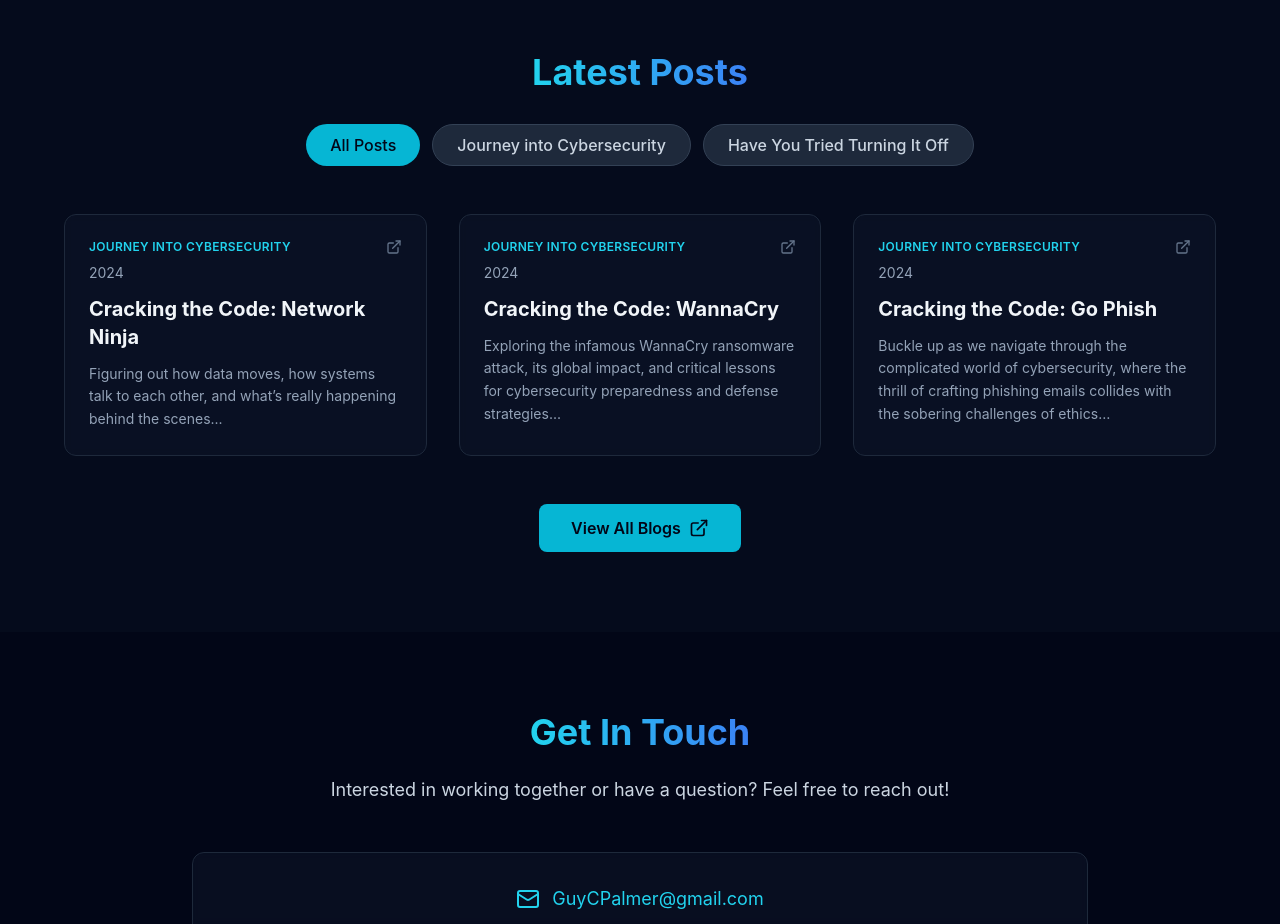
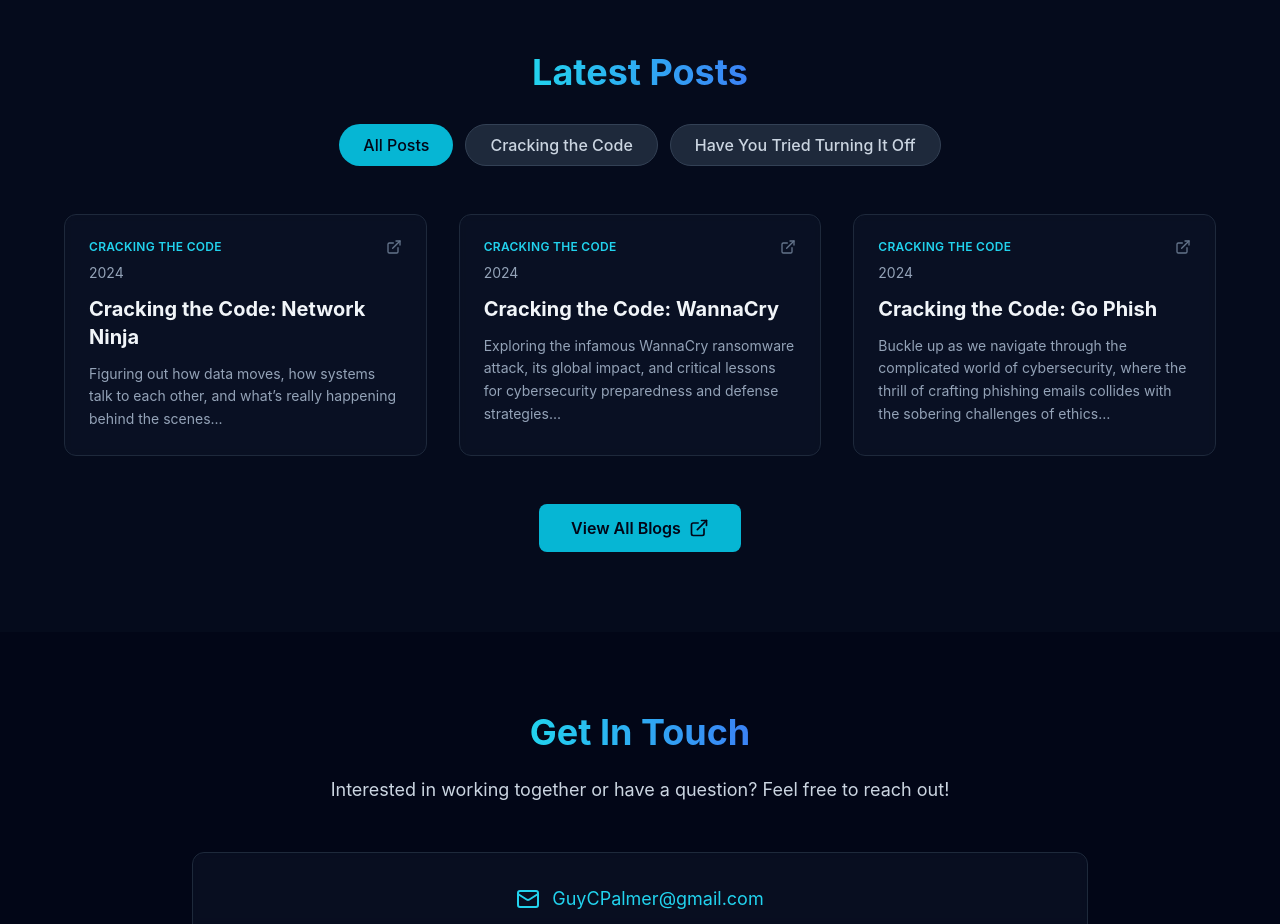
Before and after one commit to GuyCPalmer/guy-palmer-website, a React (Create React App) app: page / in a window 1280 px wide. Shown: the part 3460-4384 px from the top of the page. Built offline with nearby package versions, Linux system fonts and the light colour scheme.

Commit message:
updated blog series

```diff
--- a/src/App.js
+++ b/src/App.js
@@ -73,7 +73,7 @@ export default function App() {
 
   const blogCategories = [
     { id: 'all', label: 'All Posts' },
-    { id: 'journey', label: 'Journey into Cybersecurity' },
+    { id: 'journey', label: 'Cracking the Code' },
     { id: 'troubleshooting', label: 'Have You Tried Turning It Off' },
   ];
 
```
